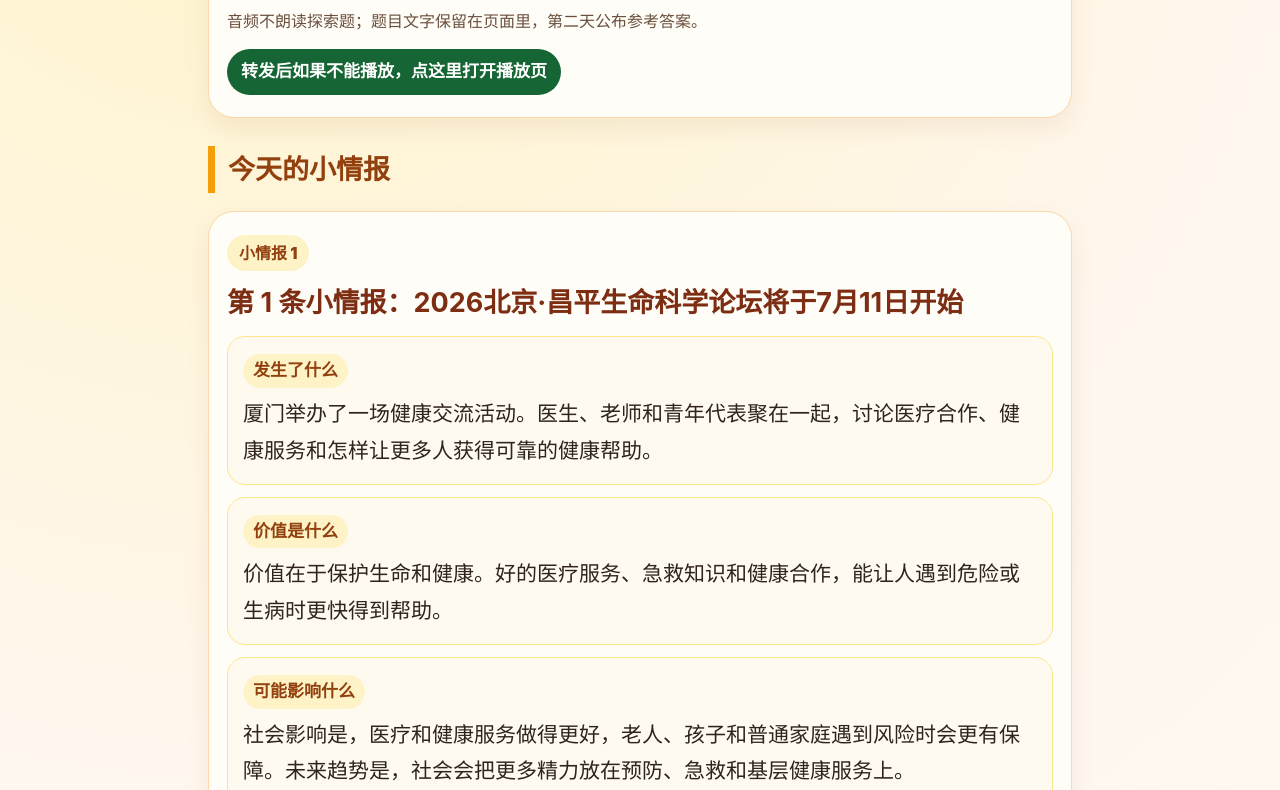
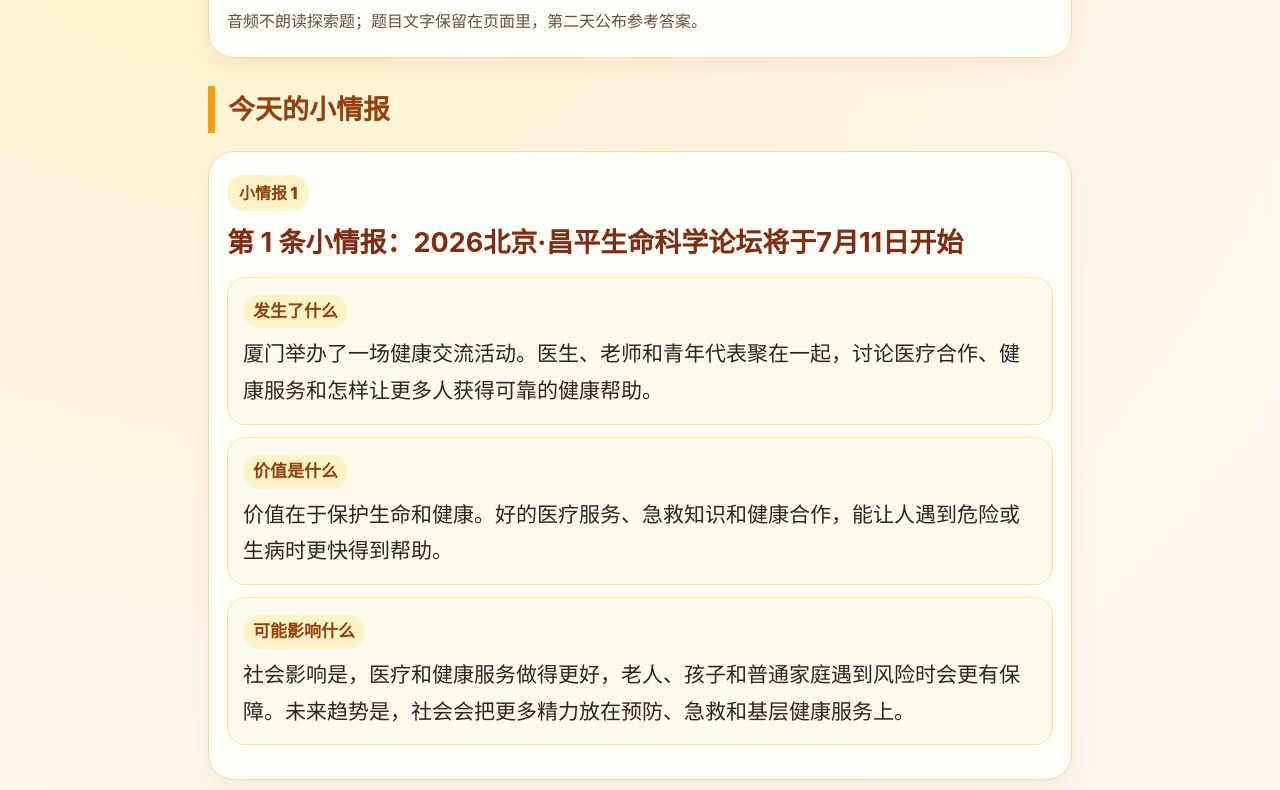
Before and after one commit to babelovelg-stack/peach-daily-news-playback, a plain HTML site: page peach/2026-07-02/index.html in a window 1280 px wide. Shown: the part 281-1071 px from the top of the page. Drawn offline with Linux system fonts and the light colour scheme.

Commit message:
Restore compact playback page only

```diff
--- a/peach/2026-07-02/index.html
+++ b/peach/2026-07-02/index.html
@@ -17,8 +17,6 @@ h1{font-size:34px;line-height:1.32;margin:0;color:#7c2d12}
 audio{display:block;width:100%;margin:0}
 .intro-note{margin:12px 0 0;color:#6b4f3d}
 .tip{font-size:16px;color:#6b4f3d;margin:8px 0 0}
-.fallback-link{margin:14px 0 0}
-.fallback-link a{display:inline-block;background:#166534;color:#fff;text-decoration:none;border-radius:999px;padding:8px 14px;font-size:17px;font-weight:900}
 .section-title{font-size:27px;font-weight:900;color:#92400e;margin:28px 0 14px;padding-left:13px;border-left:7px solid var(--orange)}
 .news-card,.learning-card,.ending-card{background:var(--paper);border:1px solid var(--line);border-radius:26px;padding:22px 18px;margin:18px 0;box-shadow:0 10px 24px rgba(124,45,18,.08)}
 .card-index{display:inline-block;background:#fef3c7;color:#92400e;border-radius:999px;padding:4px 12px;font-size:16px;font-weight:900}
@@ -57,7 +55,6 @@ h2{font-size:27px;line-height:1.45;margin:12px 0 14px;color:#7c2d12}
     <h1>桃子宝贝的每日情报</h1>
     <div class="date">2026年7月2日星期四</div>
     <p class="tip">音频不朗读探索题；题目文字保留在页面里，第二天公布参考答案。</p>
-    <p class="fallback-link"><a href="https://babelovelg-stack.github.io/peach-daily-news-playback/peach/2026-07-02/" target="_blank" rel="noopener">转发后如果不能播放，点这里打开播放页</a></p>
   </section>
 
   <div class="section-title">今天的小情报</div>
```
